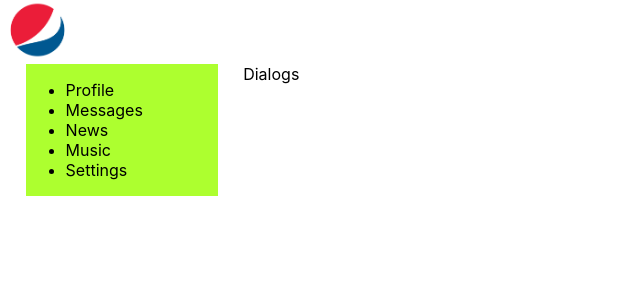
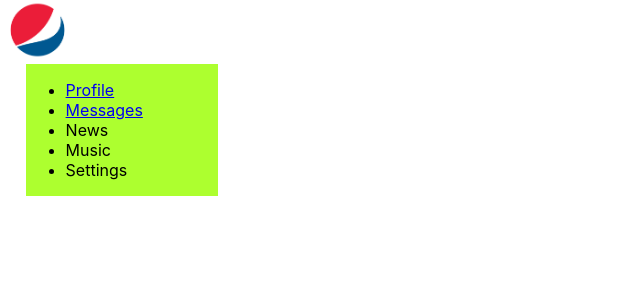
Before and after one commit to Clonvhs/React-social-network-study-project, a React (Create React App) app: page / in a window 1280 px wide. Shown: the top 300 px of the page, without its empty margins (0-640 px from the left). Built offline with nearby package versions, Linux system fonts and the light colour scheme.

Commit message:
#19 lesson: - Add npm install react-router-dom -save package - Add BrowserRouter and import it - Add Route and some attributes to hem

```diff
--- a/package.json
+++ b/package.json
@@ -8,6 +8,7 @@
     "@testing-library/user-event": "^12.8.3",
     "react": "^17.0.2",
     "react-dom": "^17.0.2",
+    "react-router-dom": "^5.2.0",
     "react-scripts": "4.0.3",
     "web-vitals": "^1.1.2"
   },
--- a/src/App.css
+++ b/src/App.css
@@ -1,3 +1,3 @@
-.main-page-main-countent-wrapper {
+.main-page-main-content-wrapper {
   display: flex;
 }
--- a/src/App.js
+++ b/src/App.js
@@ -3,17 +3,20 @@ import Header from './Header/Header'
 import MyProfilePage from "./Profile/MyProfilePage";
 import NavigationMenu from "./NavigationMenu/NavigationMenu";
 import Dialogs from "./Dialogs/Dialogs";
+import {BrowserRouter, Route} from "react-router-dom";
 
 function App() {
-  return (<div>
-      <Header/>
-      <div className="main-page-main-countent-wrapper">
-          <NavigationMenu/>
-          <Dialogs/>
-          {/*<MyProfilePage/>*/}
-      </div>
+    return (<BrowserRouter>
+        <div>
+            <Header/>
+            <div className="main-page-main-content-wrapper">
+                <NavigationMenu/>
+                <Route path='/dialogs' component={Dialogs} />
+                <Route path='/profile' component={MyProfilePage} />
+            </div>
 
-      </div>);
+        </div>
+    </BrowserRouter>);
 }
 
 export default App;
--- a/src/NavigationMenu/NavigationMenu.js
+++ b/src/NavigationMenu/NavigationMenu.js
@@ -2,8 +2,8 @@ import styles from './NavigationMenu.module.css'
 const NavigationMenu = () =>{
     return(<div className={styles.mainWrapper}>
         <ul>
-            <li><a>Profile</a></li>
-            <li><a>Messages</a></li>
+            <li><a href='/profile'>Profile</a></li>
+            <li><a href='/dialogs'>Messages</a></li>
             <li><a>News</a></li>
             <li><a>Music</a></li>
             <li><a>Settings</a></li>
```
Also changed, not shown: 1 other file (tests, documents, lock files or other folders).
